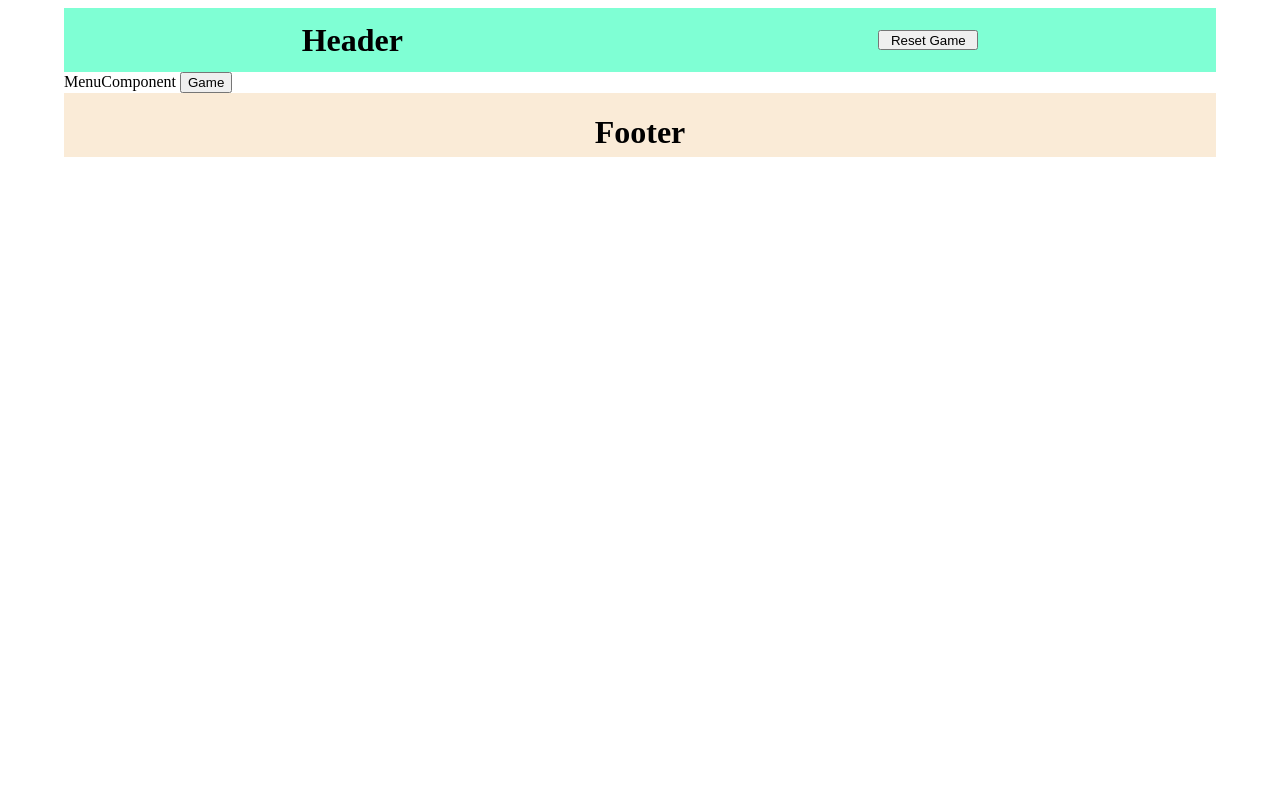
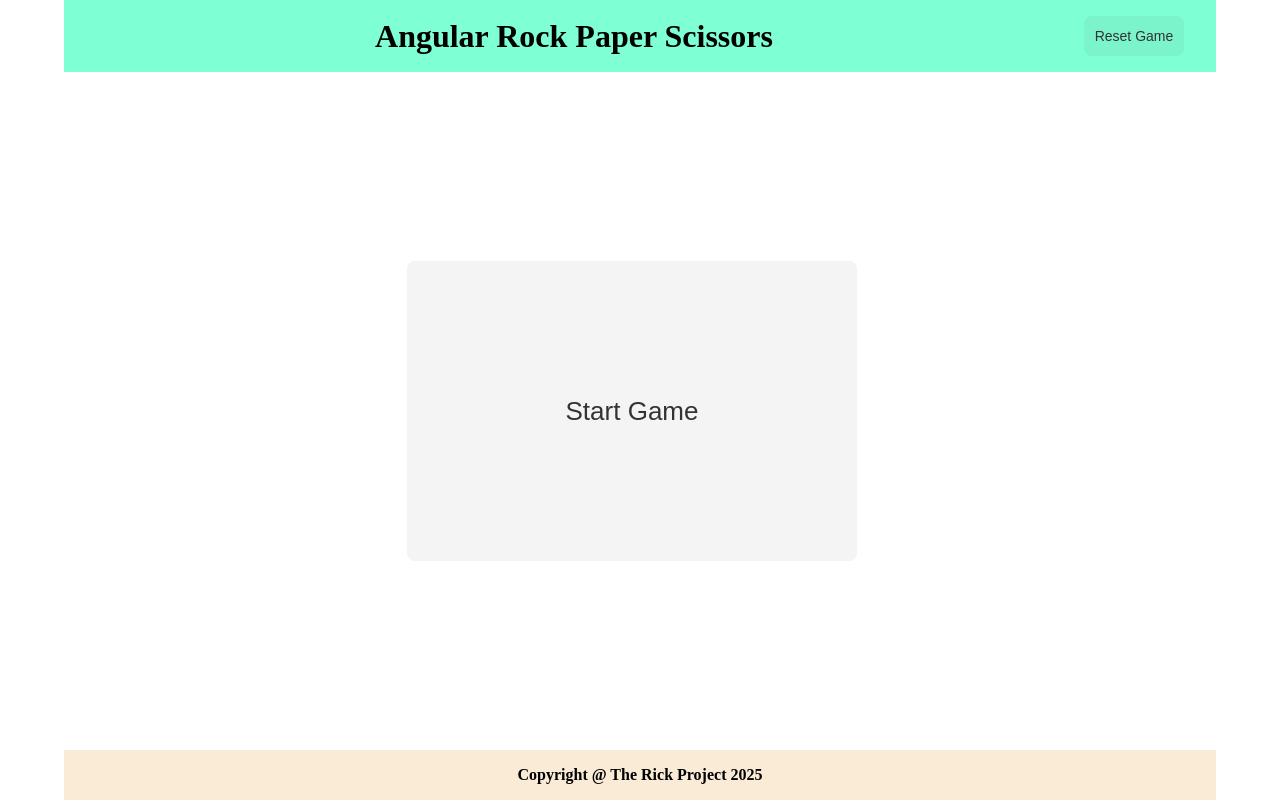
Before and after one commit to EdWorkhub/RPService, an Angular app: page /menu in a window 1280 px wide. Built offline with nearby package versions, Linux system fonts and the light colour scheme.

Commit message:
j28 morning

```diff
--- a/src/app/app.component.html
+++ b/src/app/app.component.html
@@ -1,4 +1,4 @@
-<div class="container">
+<div class="app-container">
     <app-header />
     <router-outlet />
     <app-footer />
--- a/src/app/app.component.scss
+++ b/src/app/app.component.scss
@@ -7,10 +7,27 @@
     caret-color: transparent;
 }
 
-.container {
+/* || CONTAINER / FLEXBOX */
+
+.app-container {
     display: flex;
     flex-direction: column;
+    min-height: 100vh;
     width: 90vw;
     max-width: 1800px;
     margin: 0 auto;
 }
+
+/* || COMPONENT SPATIAL MNGMT */
+
+router-outlet {
+    // Flex Grow, Shrink, Basis...
+    // flex: 1;
+    // display: flex;
+    // flex-direction: column;
+}
+
+app-header,
+app-footer {
+    flex-shrink: 0;
+}
--- a/src/app/footer/footer.component.html
+++ b/src/app/footer/footer.component.html
@@ -1,5 +1,6 @@
 <footer class="footer-bar">
     <h1 class="footer-h1">
-        Footer
+        <!-- &#64; = @ sign entity id -->
+        Copyright &#64; The Rick Project 2025
     </h1>
 </footer>
--- a/src/app/footer/footer.component.scss
+++ b/src/app/footer/footer.component.scss
@@ -1,10 +1,14 @@
 .footer-bar {
     display: flex;
-    justify-content: center;
-    height: 8vh;
+    justify-content: space-around;
+    align-items: center;
+    padding: 1rem 0rem 1rem 0rem;
     background-color: antiquewhite;
 }
 
 .footer-h1 {
-
+    display: flex;
+    margin: auto;
+    gap: 1rem;
+    font-size: 16px;
 }
--- a/src/app/header/header.component.html
+++ b/src/app/header/header.component.html
@@ -1,8 +1,10 @@
 <header class="header-bar">
     <h1 class="header-h1">
-        Header
+        Angular Rock Paper Scissors
     </h1>
-    <button class="header-refresh-btn" (click)="onClickRefresh()">
-        Reset Game
-    </button>
+    <nav class="header-nav">
+        <button class="header-refresh-btn"      (click)="onClickRefresh ()">
+            Reset Game
+        </button>
+    </nav>
 </header>
--- a/src/app/header/header.component.scss
+++ b/src/app/header/header.component.scss
@@ -2,16 +2,29 @@
     display: flex;
     justify-content: space-around;
     align-items: center;
-    height: 8vh;
+    padding: 1rem 0rem 1rem 0rem;
     background-color: aquamarine;
-
 }
 
 .header-h1 {
-
+    display: flex;
+    margin: auto;
+    gap: 1rem;
 }
 
+// Button styling hijacked *ahem* politely borrowed from [https://getcssscan.com/css-buttons-examples] (Button 2)
+
 .header-refresh-btn {
-    height: 20px;
+    height: 40px;
     width: 100px;
+    padding: 0rem 0.5rem 0rem 0.5rem;
+    margin: 0rem 2rem 0rem 0rem;
+    background-color: rgba(51, 51, 51, 0.05);
+    border-radius: 8px;
+    border-width: 0;
+    color: #333333;
+    cursor: pointer;
+    font-size: 14px;
+    font-weight: 500;
+    line-height: 20px;
 }
--- a/src/app/menu/game/game.component.html
+++ b/src/app/menu/game/game.component.html
@@ -1,35 +1,49 @@
+<div class="game-container">
+    <div class="game-text-container">
         <div *ngIf="gameStarted; else notStarted">
-    Game is started!
+            Welcome to Angular RPS!
         </div>
+        <!-- if gameStarted value tracking correctly, should never see this text in template -->
         <ng-template #notStarted>
-    Game is not started.
+            ..you shouldn't be here.
         </ng-template>
+    </div>
 
-<button id="route2" (click)="onMenu()">Menu</button>
+    <!-- <button id="route2" (click)="onMenu()">Menu</button> -->
 
     <div class="game-button-container">
-    <button class="game-btn"  (click)="onPlayerVal('rock')">
+        <button class="game-btn" id="game-btn-rock"  (click)="onPlayerVal('rock')">
             Rock
         </button>
-    <button class="game-btn"  (click)="onPlayerVal('paper')">
+        <button class="game-btn" id="game-btn-paper"  (click)="onPlayerVal('paper')">
             Paper
         </button>
-    <button class="game-btn"  (click)="onPlayerVal('scissors')">
+        <button class="game-btn" id="game-btn-scissors" (click)="onPlayerVal('scissors')">
             Scissors
         </button>
     </div>
 
-<div class="game-result-container" *ngIf="roundComplete">
+    <div class="game-result-container">
+        <div class="game-result-text">
+            <p id="game-result-player-choice">
                 Player Choice: {{ playerVal }}
-    <br />
+            </p>
+            <p id="game-result-cpu-choice">
                 CPU Choice: {{ cpuVal }}
-    <br />
+            </p>
+            <!-- <p id="game-result-round-result">
                 Round Result: {{ result }}
-    <br />
-    Test BS: {{ string }}
+            </p> -->
+            <p id="game-result-bsubject"></p>
+                Round Result: {{ string }}
+        </div>
     </div>
 
-<div class="game-component-container">
+    <div class="game-display-container">
         <app-display [roundResult]="result" (done)="buttonsDisabled($event)" />
+    </div>
+
+    <div class="game-history-container">
         <app-history />
     </div>
+</div>
--- a/src/app/menu/game/game.component.scss
+++ b/src/app/menu/game/game.component.scss
@@ -1,4 +1,119 @@
-.game-component-container {
+/* || HOST - styling applied at root element level (i.e to app-menu as is generated in DOM - ask about this */
+
+:host {
     display: flex;
     flex-direction: column;
+    flex: 1;
 }
+
+/* || CONTAINER / FLEXBOX */
+
+// improve these containers...
+
+.game-container {
+    display: grid;
+    grid-template-rows: repeat(5, 1fr);
+    min-height: 100vh;
+    overflow: hidden;
+}
+
+.game-text-container {
+    display: flex;
+    align-items: center;
+    justify-content: center;
+    padding: 1rem 0rem 1rem 0rem;
+    overflow: auto;
+}
+
+.game-button-container {
+    display: flex;
+    align-items: center;
+    justify-content: center;
+    padding: 1rem 0rem 1rem 0rem;
+    background-color: lightpink;
+    overflow: auto;
+}
+
+.game-result-container {
+    display: flex;
+    flex-direction: row;
+    align-items: center;
+    justify-content: center;
+    padding: 1rem 3rem 1rem 3rem;
+    background-color: lightblue;
+    overflow: auto;
+}
+
+.game-display-container {
+    display: flex;
+    flex-direction: column;
+    align-items: center;
+    padding: 3rem 6rem 3rem 6rem;
+    background-color: lightgray;
+    overflow: auto;
+}
+
+.game-history-container {
+    display: flex;
+    flex-direction: column;
+    align-items: center;
+    justify-content: center;
+    padding: 3rem 6rem 3rem 6rem;
+    background-color: lightyellow;
+    overflow: auto;
+}
+
+/* || TEXT / RESULTS */
+.game-result-text {
+    padding: 0rem 0rem 1.5rem 0rem;
+}
+
+// Ignore? May just use DisplayComponent
+
+.game-result-player-choice {
+
+}
+
+.game-result-player-choice {
+
+}
+
+.game-result-player-choice {
+
+}
+
+.game-result-player-choice {
+
+}
+
+
+/* || BUTTONS */
+
+.game-btn {
+    height: 100px;
+    width: 150px;
+    padding: 0rem 0.5rem 0rem 0.5rem;
+    margin: 0rem 1rem 0rem 0rem;
+    background-color: rgba(51, 51, 51, 0.05);
+    border-radius: 8px;
+    border-width: 0;
+    color: #333333;
+    cursor: pointer;
+    font-size: 26px;
+    font-weight: 500;
+    line-height: 20px;
+}
+
+#game-btn-rock {
+
+}
+
+#game-btn-paper {
+
+}
+
+#game-btn-scissors {
+
+}
+
+/* || BUTTONS::HOVER */
--- a/src/app/menu/menu.component.html
+++ b/src/app/menu/menu.component.html
@@ -1,2 +1,3 @@
-MenuComponent
-<button id="route1" (click)="onStartGame()">Game</button>
+<div class="menu-container">
+    <button id="menu-start-btn" (click)="onStartGame()">Start Game</button>
+</div>
--- a/src/app/menu/menu.component.scss
+++ b/src/app/menu/menu.component.scss
@@ -0,0 +1,34 @@
+/* || HOST - styling applied at root element level (i.e to app-menu as is generated in DOM - ask about this */
+
+:host {
+    display: flex;
+    flex-direction: column;
+    flex: 1;
+}
+
+/* || CONTAINER / FLEXBOX */
+
+.menu-container {
+    display: flex;
+    flex-direction: column;
+    align-items: center;
+    justify-content: center;
+    flex: 1;
+}
+
+/* || BUTTONS */
+
+#menu-start-btn {
+    height: 300px;
+    width: 450px;
+    padding: 0rem 0.5rem 0rem 0.5rem;
+    margin: 0rem 1rem 0rem 0rem;
+    background-color: rgba(51, 51, 51, 0.05);
+    border-radius: 8px;
+    border-width: 0;
+    color: #333333;
+    cursor: pointer;
+    font-size: 26px;
+    font-weight: 500;
+    line-height: 20px;
+}
--- a/src/index.html
+++ b/src/index.html
@@ -7,7 +7,7 @@
   <meta name="viewport" content="width=device-width, initial-scale=1">
   <link rel="icon" type="image/x-icon" href="favicon.ico">
 </head>
-<body>
-  <app-root></app-root>
-</body>
+  <body>
+    <app-root></app-root>
+  </body>
 </html>
--- a/src/styles.scss
+++ b/src/styles.scss
@@ -1 +1,6 @@
-/* You can add global styles to this file, and also import other style files */
+/* || RESET */
+
+html, body {
+    margin: 0;
+    height: 100%;
+}
```
Also changed, not shown: src/assets/arpslogo.png (added). Lines whose indentation alone changed are shown as unchanged.
